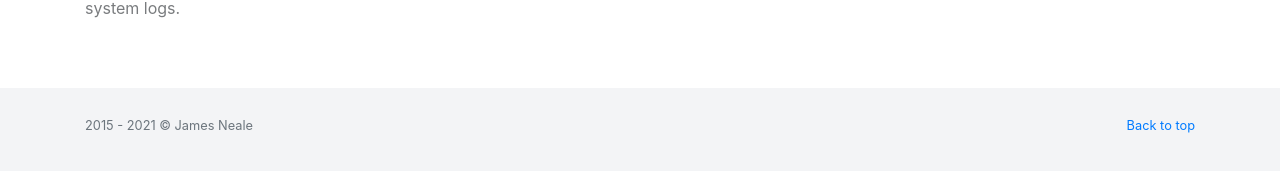
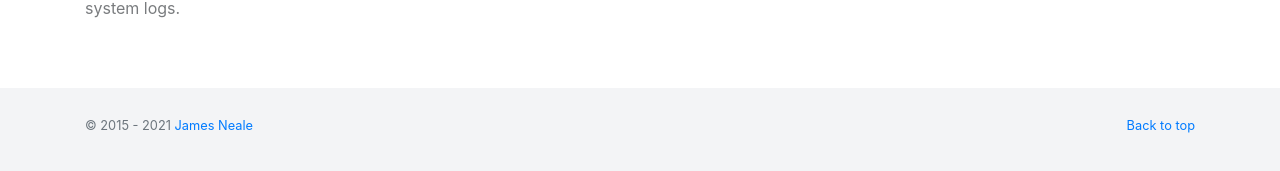
Before and after one commit to jneale/Xplore, a Jekyll site: the page built from index.md, in a window 1280 px wide. Shown: the part 1774-1945 px from the top of the page. Built offline with Jekyll 4.4.1, drawn with Linux system fonts in a browser that asks for light colours; nearby versions of some CDN libraries; our own code applies the rules of GitHub Pages for plain Markdown files; part of the change alters nothing that is shown.

```diff
--- a/_layouts/default.html
+++ b/_layouts/default.html
@@ -52,7 +52,8 @@
           <a href="#">Back to top</a>
         </p>
         <div class="row">
-          <p>2015 - 2021 © James Neale</p>
+          <p>© 2015 - 2021
+            <a href="https://twitter.com/James_Neale" target="_blank" rel="noopener noreferrer">James Neale</a></p>
         </div>
       </div>
     </footer>
```
